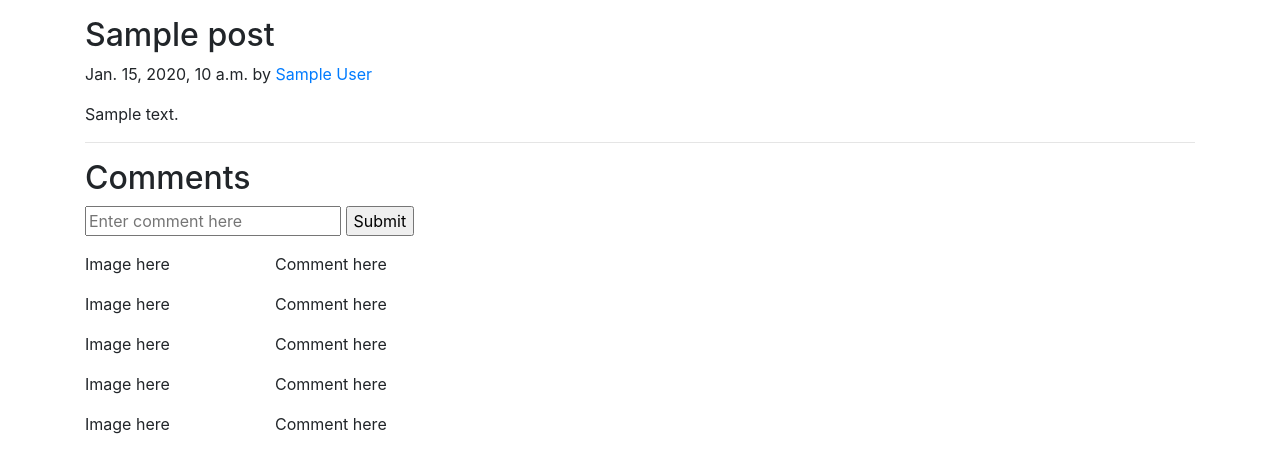
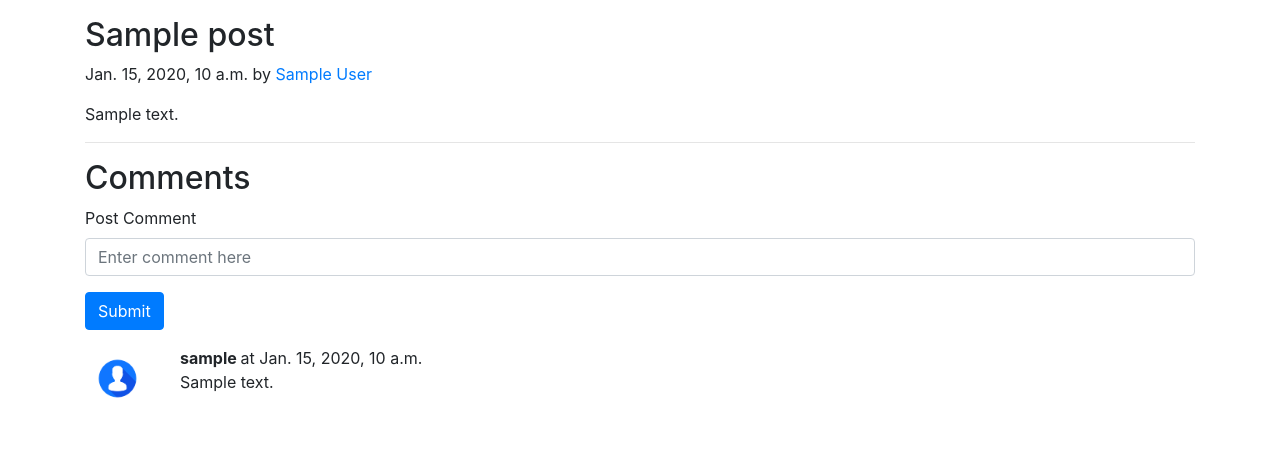
Before and after one commit to AnshikaDixit/iCoder, a Django app: template templates/blog/blog_post.html in a window 1280 px wide. Shown: the part 56-529 px from the top of the page. Run offline with Django 5.2, Linux system fonts and the light colour scheme; the template is opened without the code that fills it: values that come from a table or form of the project are taken from there, others are empty; tables that the repository leaves empty hold one stand-in row (values such as "Sample post"); some libraries are stand-ins or nearby versions.

Commit message:
ADDED --> Api to post comment

```diff
--- a/blog/models.py
+++ b/blog/models.py
@@ -14,11 +14,12 @@ class Post(models.Model):
           return self.title + ' - ' + self.author
 
 class BlogComment(models.Model):
-     sno = models.AutoField(primary_key=True)
-     comment = models.CharField(max_length=255)
-     user = models.ForeignKey(User, on_delete=models.CASCADE)
-     parent = models.ForeignKey("self", on_delete=models.CASCADE, null=True)
-     timeStamp = models.DateTimeField(default=now)
+    sno= models.AutoField(primary_key=True)
+    comment=models.TextField()
+    user=models.ForeignKey(User, on_delete=models.CASCADE)
+    post=models.ForeignKey(Post, on_delete=models.CASCADE)
+    parent=models.ForeignKey('self',on_delete=models.CASCADE, null=True )
+    timestamp= models.DateTimeField(default=now)
 
-     def __str__(self) -> str:
-          return self.comment[0:13] + "..." + "by " + self.user.username
+    def __str__(self):
+        return self.comment[0:13] + "..." + "by" + " " + self.user.username
--- a/templates/blog/blog_post.html
+++ b/templates/blog/blog_post.html
@@ -1,13 +1,9 @@
 {% extends 'base.html' %}
-
 {% block title %} Blogpost{% endblock title %}
-
 {% block body %}
 <div class="container my-3">
-
     <h2 class="blog-post-title">{{post.title}}</h2>
     <p class="blog-post-meta">{{post.timeStamp}} by <a href="/about">{{post.author}}</a></p>
-
     <p>{{post.content}}</p>
     <hr>
 </div>
@@ -15,29 +11,25 @@
     <h2> Comments</h2>
     <form action="/blog/postComment" method="post">
         {% csrf_token %}
-      <input type="text" name="comment" placeholder="Enter comment here">
-      <input type="hidden" name="postSno" value="{{post.sno}}" >
-      <input type="submit" value="Submit">
+        <div class="form-group">
+            <label for="exampleInputEmail1">Post Comment </label>
+            <input type="text" class="form-control" name="comment" placeholder="Enter comment here">
+        </div>
+        <input type="hidden" name="postSno" value="{{post.sno}}">
+        <button type="submit" class="btn btn-primary">Submit</button>
     </form>
+    {% for comment in comments %}
     <div class="row my-3">
-      <div class="col-md-2 ">Image here</div>
-      <div class="col-md-10  ">Comment here</div>
+        <div class="col-md-1  ">
+        <img class="rounded mx-auto d-block w-100 p-2" src="/static/img/user.jpg"  alt="user">
         </div>
-      <div class="row my-3">
-      <div class="col-md-2 ">Image here</div>
-      <div class="col-md-10  ">Comment here</div>
-      </div>
-      <div class="row my-3">
-      <div class="col-md-2 ">Image here</div>
-      <div class="col-md-10  ">Comment here</div>
-      </div>
-      <div class="row my-3">
-      <div class="col-md-2 ">Image here</div>
-      <div class="col-md-10  ">Comment here</div>
-      </div>
-      <div class="row my-3">
-      <div class="col-md-2 ">Image here</div>
-      <div class="col-md-10  ">Comment here</div>
+        <div class="col-md-11 ">
+        <b> {{comment.user.username}} </b> at {{comment.timestamp}}
+        <div>   {{comment.comment}} </div>
     </div>
     </div>
+    {% endfor %}
+
+
+</div>
 {% endblock %}
```
Also changed, not shown: blog/views.py (+5 -3 lines), iCoder/settings.py (+6 -1 lines), static/img/user.jpg (added). Lines whose indentation alone changed are shown as unchanged.
